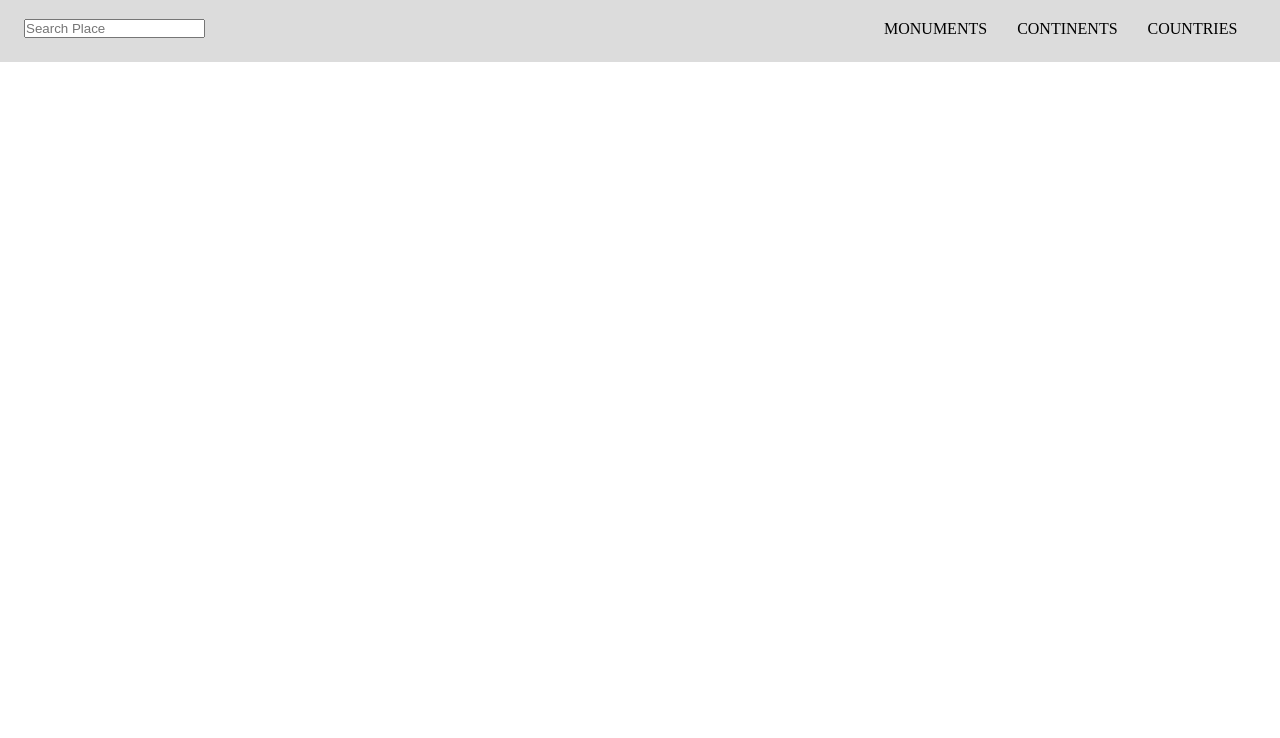
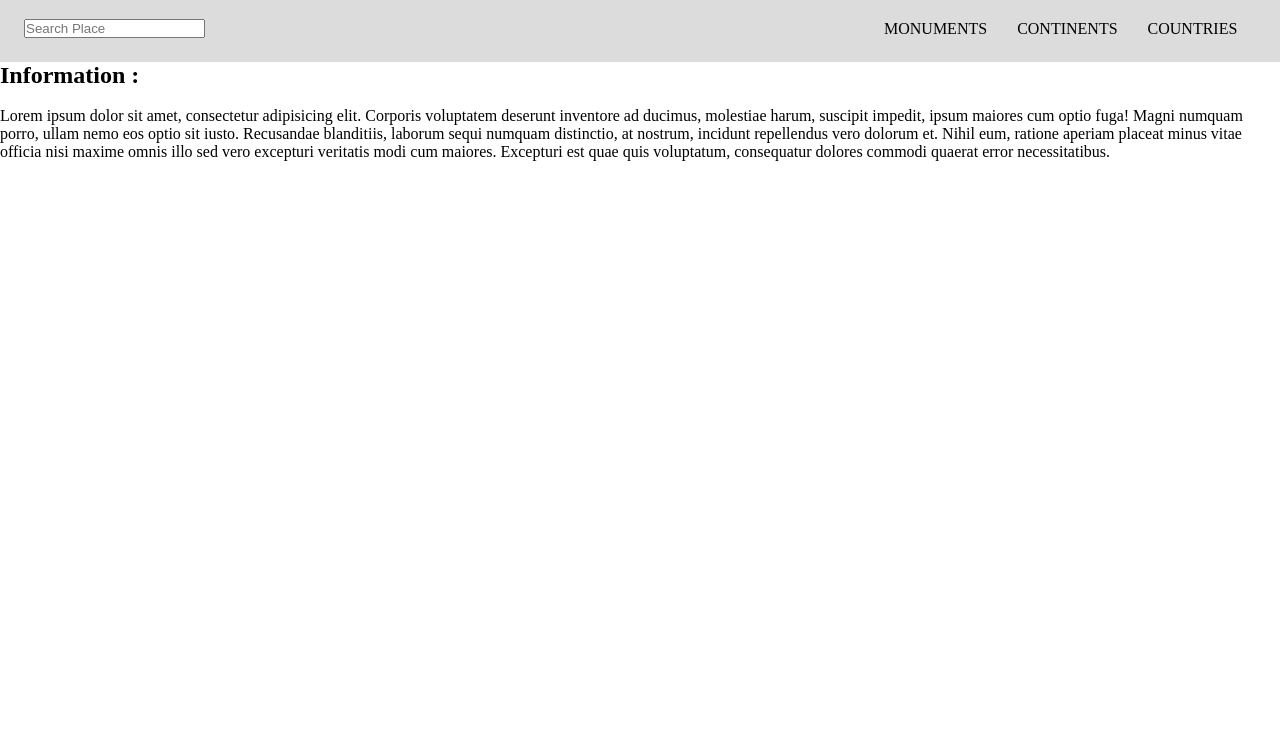
Before and after one commit to OfficialSahil548k/Project-2, a plain HTML site: page index.html in a window 1280 px wide. Shown: the part 62-800 px from the top of the page. Drawn offline with Linux system fonts and the light colour scheme.

Commit message:
Added info part.

```diff
--- a/index.html
+++ b/index.html
@@ -24,5 +24,10 @@
         </ul>
       </nav>
     </header>
+    <section class="main">
+      <h2>Information :</h2>
+      <br>
+      <p>Lorem ipsum dolor sit amet, consectetur adipisicing elit. Corporis voluptatem deserunt inventore ad ducimus, molestiae harum, suscipit impedit, ipsum maiores cum optio fuga! Magni numquam porro, ullam nemo eos optio sit iusto. Recusandae blanditiis, laborum sequi numquam distinctio, at nostrum, incidunt repellendus vero dolorum et. Nihil eum, ratione aperiam placeat minus vitae officia nisi maxime omnis illo sed vero excepturi veritatis modi cum maiores. Excepturi est quae quis voluptatum, consequatur dolores commodi quaerat error necessitatibus.</p>
+    </section>
   </body>
 </html>
```
